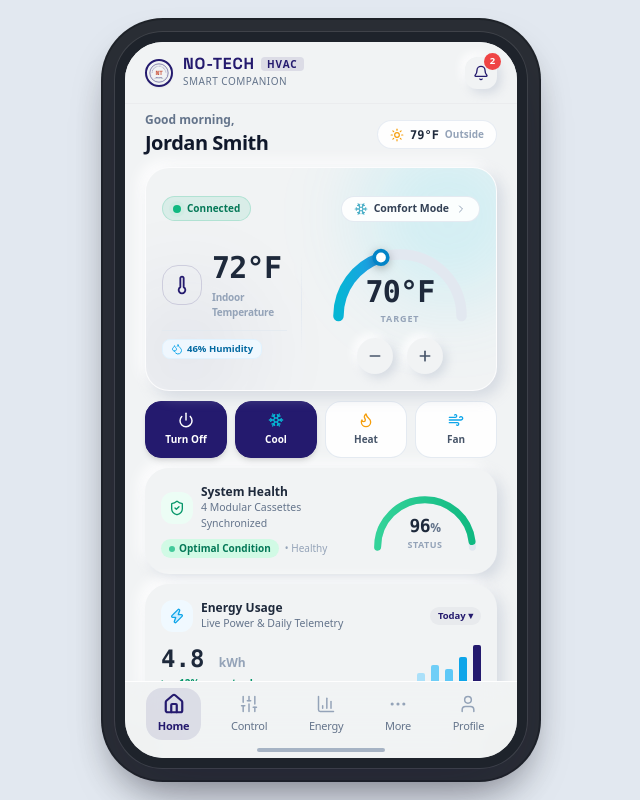
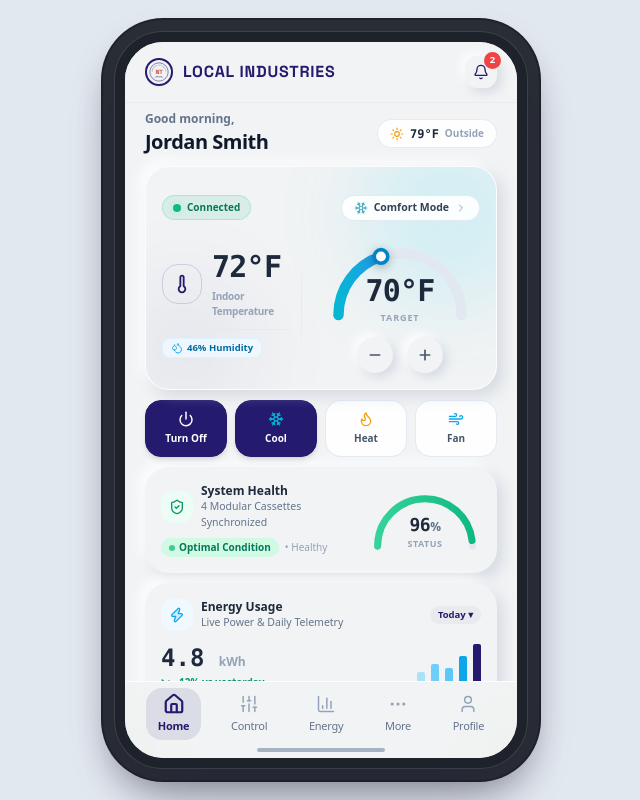
Before and after one commit to Chandan-rajbhar/HVAC-System, a React (Vite) app: page / in a window 1280 px wide. Shown: the whole page, without its empty margins (319-959 px from the left). Built offline with nearby package versions, Linux system fonts and the light colour scheme.

Commit message:
feat-update

```diff
--- a/src/components/common/LogoNT.jsx
+++ b/src/components/common/LogoNT.jsx
@@ -70,15 +70,12 @@ export default function LogoNT({ size = 'md', variant = 'full', className = '' }
         <div className="flex flex-col">
           <div className="flex items-center gap-1.5">
             <span className="font-['Space_Grotesk'] text-deepViolet font-extrabold tracking-wider text-base leading-none">
-              NO-TECH
-            </span>
-            <span className="text-[10px] font-bold px-1.5 py-0.5 rounded bg-deepViolet/10 text-deepViolet uppercase tracking-widest leading-none">
-              HVAC
+              LOCAL INDUSTRIES
             </span>
           </div>
-          <span className="text-[10px] font-medium text-slate-500 tracking-wider uppercase mt-0.5">
+          {/* <span className="text-[10px] font-medium text-slate-500 tracking-wider uppercase mt-0.5">
             Smart Companion
-          </span>
+          </span> */}
         </div>
       )}
     </div>
```
